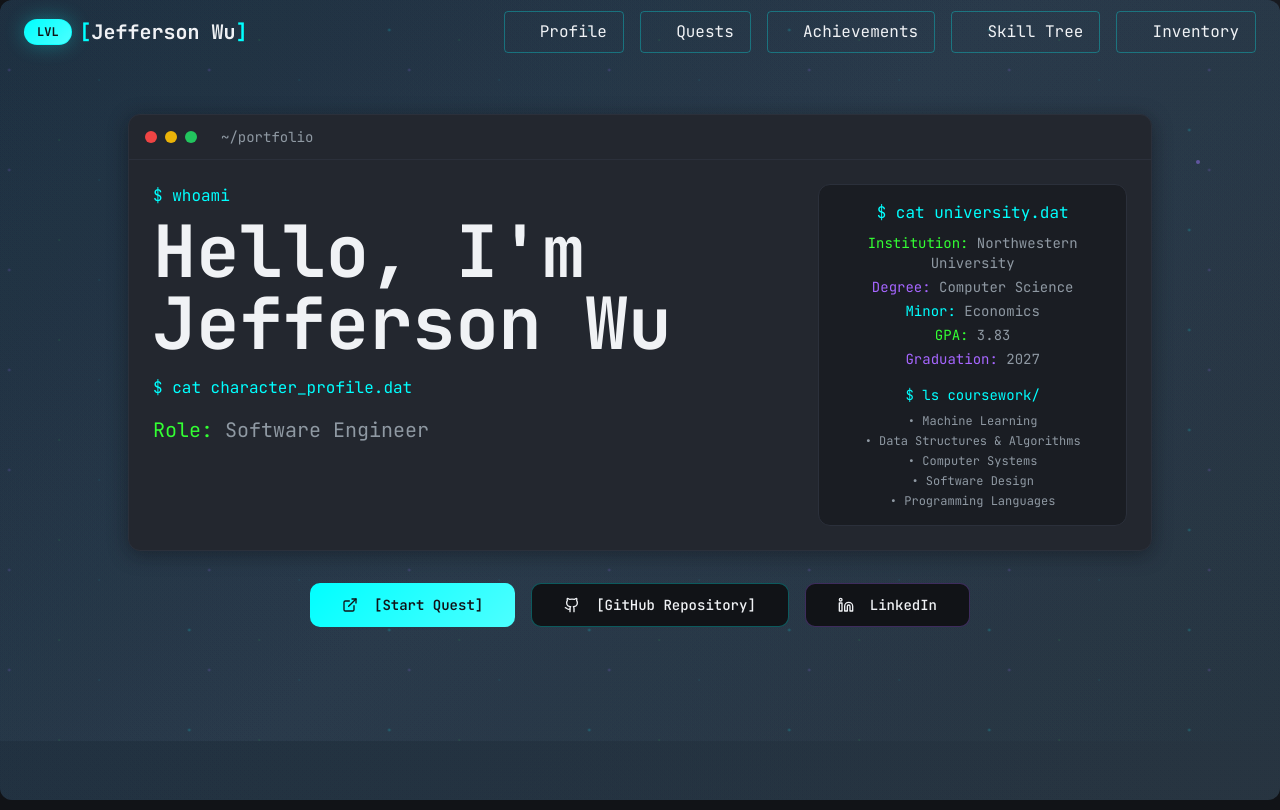
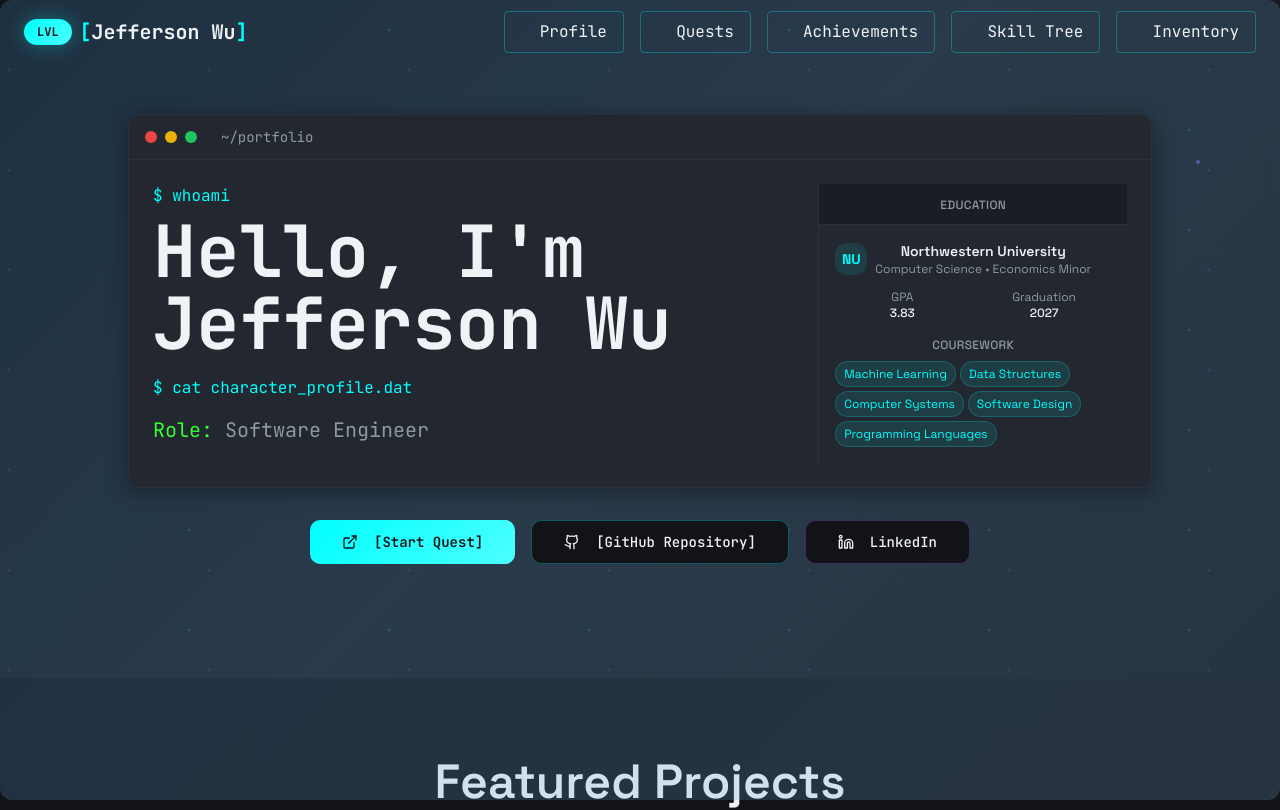
Before and after one commit to JeffersonWu25/jefferson-wu-portfolio, a React (Vite) app: page / in a window 1280 px wide. Shown: the top 810 px of the page. Built offline with nearby package versions, Linux system fonts and the light colour scheme.

Commit message:
Refactor Hero side panel
Update the Hero section's side panel to resemble an IDE side panel, but with content styled as a website card. Add location icons and format coursework as tag-like bubbles.

```diff
--- a/src/components/Hero.tsx
+++ b/src/components/Hero.tsx
@@ -52,26 +52,48 @@ const Hero = () => {
                    </div>}
               </div>
 
-              {/* University Info Side Panel */}
+              {/* IDE-style Side Panel */}
               {isTypingDone && <div className="lg:col-span-1 animate-fade-in">
-                <div className="bg-surface rounded-lg border border-muted p-4">
-                  <div className="font-mono text-primary mb-2">$ cat university.dat</div>
-                  <div className="space-y-1 font-mono text-sm text-muted-foreground">
-                    <div><span className="text-accent">Institution:</span> Northwestern University</div>
-                    <div><span className="text-secondary">Degree:</span> Computer Science</div>
-                    <div><span className="text-primary">Minor:</span> Economics</div>
-                    <div><span className="text-accent">GPA:</span> 3.83</div>
-                    <div><span className="text-secondary">Graduation:</span> 2027</div>
+                <div className="bg-surface-elevated border-l border-muted h-full">
+                  {/* IDE Panel Header */}
+                  <div className="bg-surface border-b border-muted px-3 py-2">
+                    <span className="text-xs font-medium text-muted-foreground uppercase tracking-wide">Education</span>
                   </div>
 
-                  <div className="mt-4">
-                    <div className="font-mono text-primary mb-2 text-sm">$ ls coursework/</div>
-                    <div className="space-y-1 text-xs text-muted-foreground font-mono">
-                      <div>• Machine Learning</div>
-                      <div>• Data Structures & Algorithms</div>
-                      <div>• Computer Systems</div>
-                      <div>• Software Design</div>
-                      <div>• Programming Languages</div>
+                  {/* Card Content */}
+                  <div className="p-4 space-y-4">
+                    <div className="space-y-3">
+                      <div className="flex items-center gap-2">
+                        <div className="w-8 h-8 bg-primary/10 rounded-lg flex items-center justify-center">
+                          <span className="text-primary font-bold text-sm">NU</span>
+                        </div>
+                        <div>
+                          <h3 className="font-semibold text-sm">Northwestern University</h3>
+                          <p className="text-xs text-muted-foreground">Computer Science • Economics Minor</p>
+                        </div>
+                      </div>
+
+                      <div className="grid grid-cols-2 gap-2 text-xs">
+                        <div>
+                          <span className="text-muted-foreground">GPA</span>
+                          <p className="font-medium">3.83</p>
+                        </div>
+                        <div>
+                          <span className="text-muted-foreground">Graduation</span>
+                          <p className="font-medium">2027</p>
+                        </div>
+                      </div>
+                    </div>
+
+                    <div className="space-y-2">
+                      <h4 className="text-xs font-medium text-muted-foreground uppercase tracking-wide">Coursework</h4>
+                      <div className="flex flex-wrap gap-1">
+                        {["Machine Learning", "Data Structures", "Computer Systems", "Software Design", "Programming Languages"].map((course) => (
+                          <span key={course} className="inline-flex items-center px-2 py-1 rounded-full text-xs bg-primary/10 text-primary border border-primary/20">
+                            {course}
+                          </span>
+                        ))}
+                      </div>
                     </div>
                   </div>
                 </div>
```
